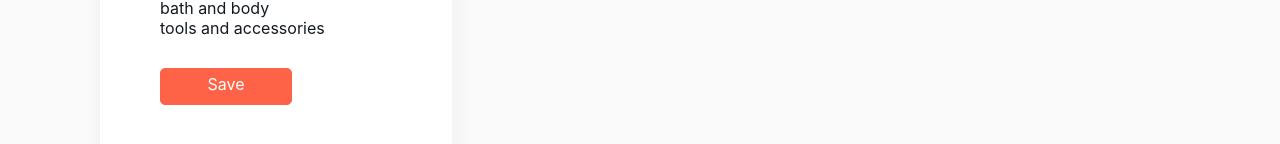
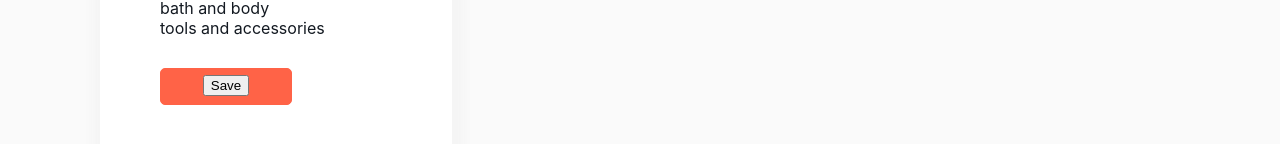
Before and after one commit to dorsamaleki/barbat-studio-task, a React (Create React App) app: page /new-product in a window 1280 px wide. Shown: the part 674-818 px from the top of the page. Built offline with nearby package versions, Linux system fonts and the light colour scheme.

Commit message:
fix filters + changes in handle new product

```diff
--- a/src/App.js
+++ b/src/App.js
@@ -15,39 +15,14 @@ function App() {
 
   const initialList = categoriesList();
   const initialProduct = productsList();
-  const [productName, setProductName] = useLocalStorage("productname", "");
-  const [brand, setBrand] = useLocalStorage("productbrand", "");
-  const [price, setPrice] = useLocalStorage("productprice", "");
-  const [category, setCategory] = useLocalStorage("productcategory", "");
+
   const [productList, setProductList] = useLocalStorage(
     "productlist",
     initialProduct
   );
-
-  const handleChangeName = (event) => {
-    setProductName(event.target.value);
-  };
-  const handleChangeBrand = (event) => {
-    setBrand(event.target.value);
-  };
-  const handleChangePrice = (event) => {
-    setPrice(event.target.value);
-  };
-  const handleSave = () => {
-    const newList = (list) => [
-      ...list,
-      { productName, brand, price, category, id: uuidv4() },
-    ];
+  const handleNewProduct = (newProduct) => {
+    const newList = (list) => [...list, { ...newProduct, id: uuidv4() }];
     setProductList(newList);
-    setProductName("");
-    setBrand("");
-    setPrice("");
-    setCategory("");
-  };
-  const keyPressed = (event) => {
-    if (event.key === "Enter") {
-      handleSave();
-    }
   };
 
   //Lifting state up from NewCategory component
@@ -94,10 +69,7 @@ function App() {
           </Route>
           <Route path="/new-product">
             <NewProduct
-              handleChangeName={handleChangeName}
-              handleChangePrice={handleChangePrice}
-              handleChangeBrand={handleChangeBrand}
-              keyPressed={keyPressed}
+              handleNewProduct={handleNewProduct}
               productList={productList}
               categoryList={categoryList}
             />
--- a/src/Home.js
+++ b/src/Home.js
@@ -8,8 +8,7 @@ import { uniq } from "lodash";
 
 export const Home = (props) => {
   const [selectedCategory, setSelectedCategory] = useState("");
-  const [price, setPrice] = useState("3");
-  const [selectedPrice, setSelectedPrice] = useState("");
+  const [selectedPriceMin, setSelectedPriceMin] = useState("3");
   const [selectedBrand, setSelectedBrand] = useState("");
 
   const brands = uniq(
@@ -22,19 +21,16 @@ export const Home = (props) => {
       return result.concat(item.category);
     }, [])
   );
-  const filteredCategory = props.productList.filter((i) => {
-    return i.category.includes(selectedCategory);
-  });
-  const filteredPrice = props.productList.filter(
-    (i) => i.price <= selectedPrice
-  );
+
   const handleChange = (event) => {
-    setPrice(event.target.value);
-    console.log(price);
-    setSelectedPrice(price);
+    setSelectedPriceMin(event.target.value);
   };
-  const filteredBrand = props.productList.filter((i) => {
-    return i.brand.includes(selectedBrand);
+  const filteredProductList = props.productList.filter((i) => {
+    return (
+      i.category.includes(selectedCategory) &&
+      i.price <= selectedPriceMin &&
+      i.brand.includes(selectedBrand)
+    );
   });
   return (
     <div>
@@ -49,7 +45,7 @@ export const Home = (props) => {
               max="100"
               id="price"
               step="0.1"
-              value={price}
+              value={selectedPriceMin}
               className={styles.price}
               onChange={handleChange}
             />
@@ -91,7 +87,7 @@ export const Home = (props) => {
         </div>
       </div>
 
-      <Products filteredProducts={filteredCategory} />
+      <Products filteredProducts={filteredProductList} />
     </div>
   );
 };
--- a/src/NewProduct.js
+++ b/src/NewProduct.js
@@ -1,20 +1,29 @@
-import React from "react";
+import React, { useState } from "react";
 import styles from "./NewProduct.module.css";
 export const NewProduct = (props) => {
+  const [formValues, setFormValues] = useState({});
+  const handleChangeInput = (event) => {
+    setFormValues({ ...formValues, [event.target.name]: event.target.value });
+  };
+  const handleSubmit = (event) => {
+    event.preventDefault();
+    props.onSubmit(formValues);
+    setFormValues({});
+  };
   return (
     <div className={styles.root}>
       <div className={styles.newproduct}>
-        <form>
+        <form onSubmit={handleSubmit}>
           <div className={styles.subject}>New Product</div>
           <div className={styles.item}>
             <div className={styles.label}>
               <label>Name</label>
             </div>
             <input
+              name="productName"
               type="text"
-              value={props.productName}
-              onChange={props.handleChangeName}
-              onKeyPress={props.keyPressed}
+              value={formValues.productName}
+              onChange={handleChangeInput}
               className={styles.input}
               required
             />
@@ -24,10 +33,10 @@ export const NewProduct = (props) => {
               <label>Brand</label>
             </div>
             <input
+              name="brand"
               type="text"
-              value={props.brand}
-              onChange={props.handleChangeBrand}
-              onKeyPress={props.keyPressed}
+              value={formValues.brand}
+              onChange={handleChangeInput}
               className={styles.input}
               required
             />
@@ -36,12 +45,11 @@ export const NewProduct = (props) => {
             <div className={styles.label}>
               <label>Price</label>
             </div>
-
             <input
               type="text"
-              value={props.price}
-              onChange={props.handleChangePrice}
-              onKeyPress={props.keyPressed}
+              name="price"
+              value={formValues.price}
+              onChange={handleChangeInput}
               className={styles.input}
               required
             />
@@ -55,8 +63,9 @@ export const NewProduct = (props) => {
               {props.categoryList.map((item) => {
                 return (
                   <div
-                    value={props.category}
-                    onClick={() => props.setCategory}
+                    name="category"
+                    value={formValues.category}
+                    onClick={handleChangeInput}
                     className={styles.category}
                     required
                   >
@@ -67,7 +76,7 @@ export const NewProduct = (props) => {
             </div>
           </div>
           <div className={styles.save}>
-            <div onClick={props.handleSave}>Save</div>
+            <button type="submit">Save</button>
           </div>
         </form>
       </div>
```
